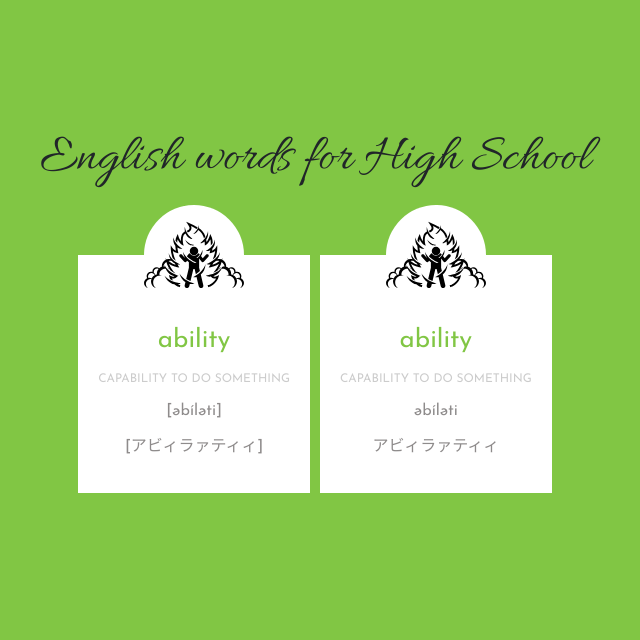
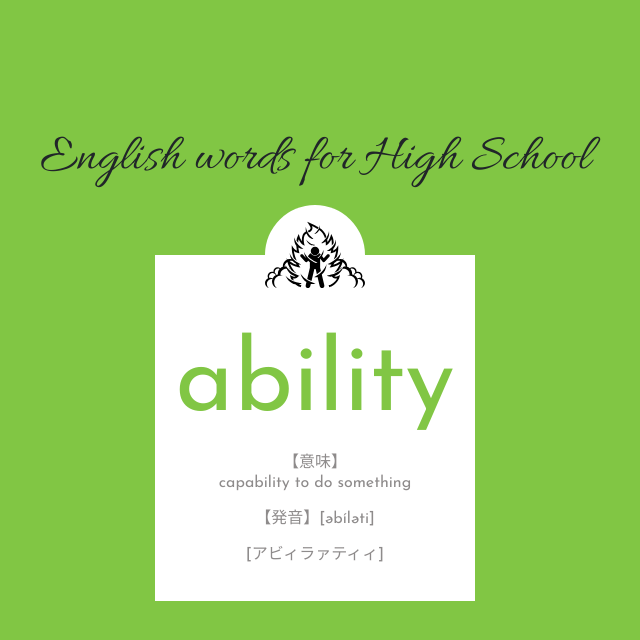
Before and after one commit to suyongeum/ecards, a plain HTML site: page index.html in a window 1280 px wide. Shown: the whole page, without its empty margins (325-965 px from the left). Drawn offline with nearby package versions, Linux system fonts and the light colour scheme.

Commit message:
dong_span_box

```diff
--- a/index.html
+++ b/index.html
@@ -17,18 +17,9 @@
                         <img src="images/ability_svg.svg" alt="each_word_image">
                     </div>
                     <h3>ability</h3>
-                    <p class="meaning">capability to do something</p>
-                    <p class="pron_en">[əbíləti]</p>
+                    <p class="meaning"> <span class="box">【意味】</span>capability to do something</p>
+                    <p class="pron_en">【発音】[əbíləti]</p>
                     <p class="pron_jp">[アビィラァティィ]</p>
-                </div>
-                <div class="each_word">
-                    <div class="each_word_img">
-                        <img src="images/ability_svg.svg" alt="each_word_image">
-                    </div>
-                    <h3>ability</h3>
-                    <p class="meaning">capability to do something</p>
-                    <p class="pron_en">əbíləti</p>
-                    <p class="pron_jp">アビィラァティィ</p>
                 </div>
             </div>
         </div>
--- a/styles.css
+++ b/styles.css
@@ -44,15 +44,19 @@ body {
 
 .words .each_word h3 {
     color: #81c644;
-    font-size: 26px;
+    font-size: 100px;
     margin-top: 50px;
 }
 
-.words .each_word p.meaning {
+/* .words .each_word p.meaning {
     color: #ccc;
     font-size: 12px;
     text-transform: uppercase;
     margin: 12px 0;
+} */
+
+span {
+    display: block;
 }
 
 .words .each_word .each_word_img {
```
Also changed, not shown: 1 other file.
